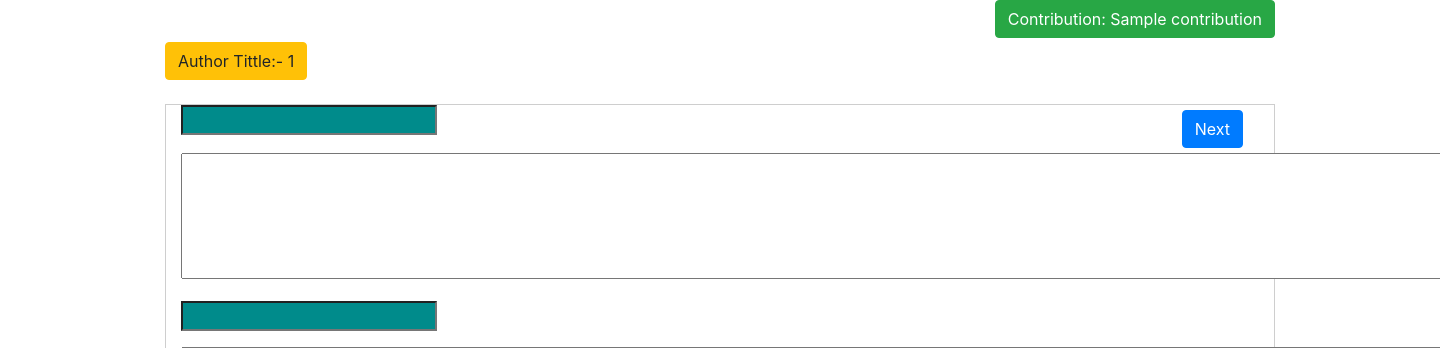
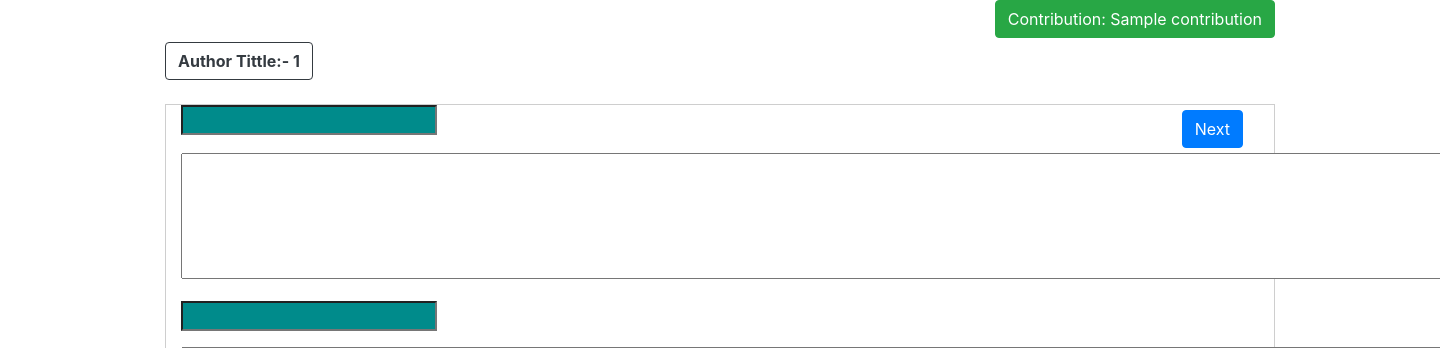
Before and after one commit to UA-KMAP/KMAP-QA, a Django app: template qa_interface/templates/qa_create.html in a window 1440 px wide; the page is wider, and only the part inside the window is pictured. Shown: the part 56-404 px from the top of that part. Run offline with Django 4.2, Linux system fonts and the light colour scheme; a user stored in the database is signed in; the template is opened without the code that fills it: values that come from a table or form of the project are taken from there, most other values are stand-ins (such as "Sample title", 1, 10 or a date in 2020); some libraries are stand-ins or nearby versions.

Commit message:
Stable Commit..

```diff
--- a/qa_interface/templates/qa_create.html
+++ b/qa_interface/templates/qa_create.html
@@ -10,7 +10,7 @@
 
  {% if user.is_authenticated %}
         <div class="d-flex justify-content-left">
-            <button class="btn btn-warning my-2 my-sm-0" type="submit">Author Tittle:- {{author_id}}</button>
+            <button class="btn btn-outline-dark my-2 my-sm-0" type="submit" ><b>Author Tittle:- {{author_id}}</b></button>
 
         </div>
  {%endif%}
```
Also changed, not shown: db.sqlite3.
